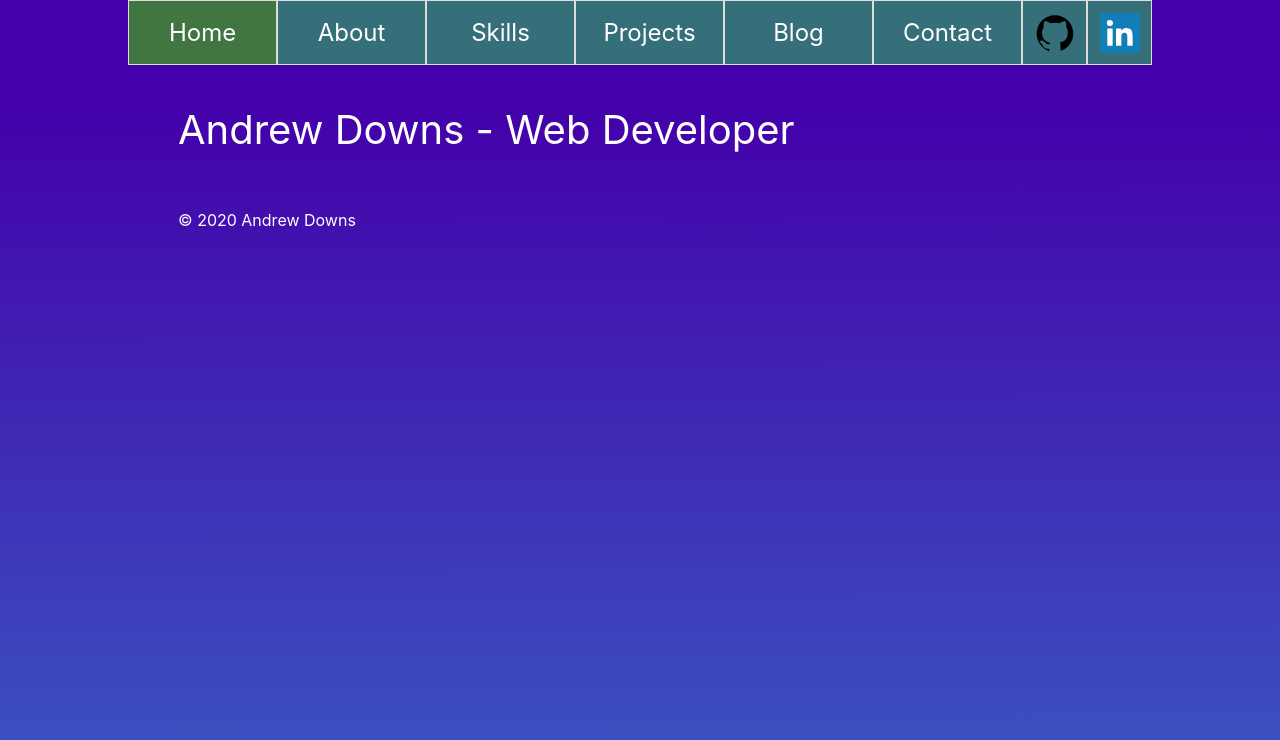
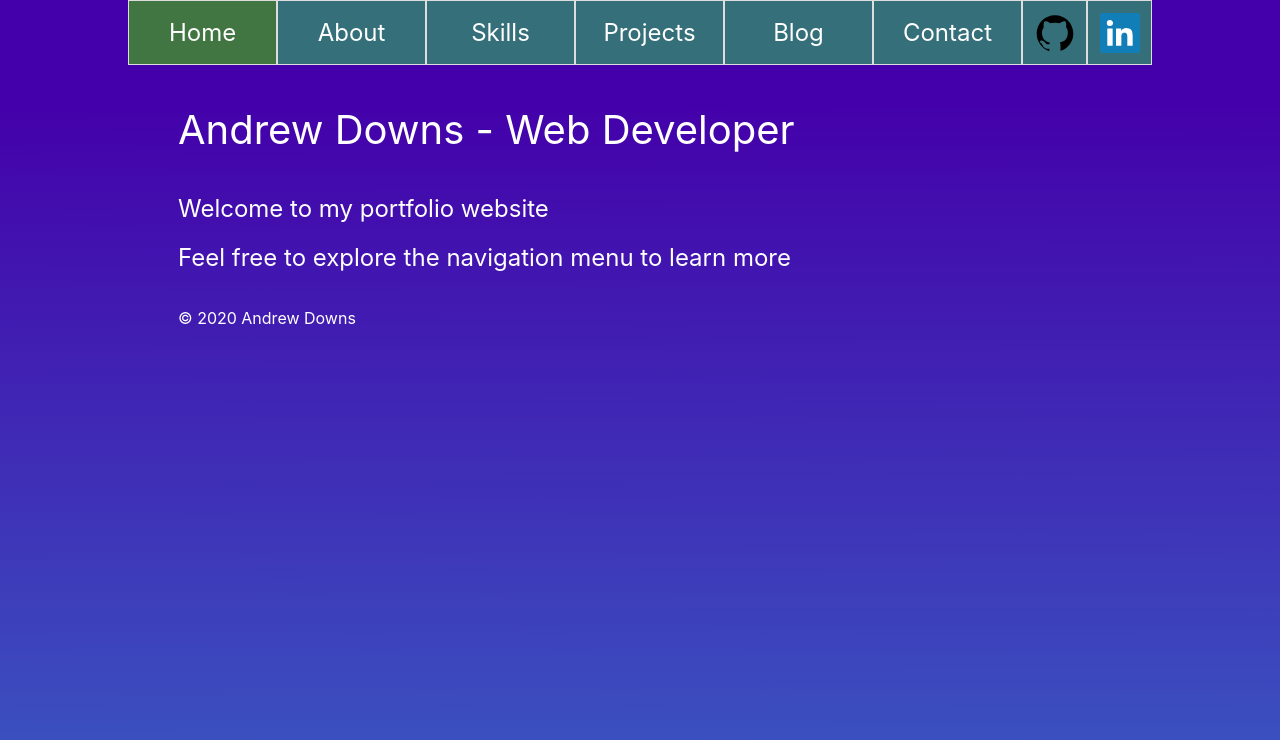
Before and after one commit to andrewdownsau/Business_Web-Dev-Portfolio, a React (Create React App) app: page /home in a window 1280 px wide. Shown: the top 740 px of the page. Built offline with nearby package versions, Linux system fonts and the light colour scheme.

Commit message:
Refactor: Added page text component and styles to home and about page with content

```diff
--- /dev/null
+++ b/src/new_components/body_components/page_text/page_text.css
@@ -0,0 +1,14 @@
+.page_text {
+  margin: 0px;
+  padding: 0px 50px 20px 50px;
+  font-size: 24px;
+  color: white;
+  text-align: left;
+}
+
+/* Small mobile device screen style */
+@media only screen and (max-width: 500px) {
+  .page_text {
+    font-size: 4.8vw;
+  }
+}
--- a/src/new_components/pages/contact_page.js
+++ b/src/new_components/body_components/page_text/page_text.js
@@ -1,16 +1,21 @@
 import React from 'react';
-import PageTitle from '../body_components/page_title/page_title.js';
+import './page_text.css';
 
-export default class ContactPage extends React.Component {
+export default class PageText extends React.Component {
+  constructor(props) {
+    super(props);
+    this.state = {className: "page_text"};
+  }
+
   static getDerivedStateFromProps(props) {
-    return {page: props.page };
+    return {content: props.content };
   }
 
   render() {
     return (
-      <section id={this.state.page + "_page_content"}>
-        <PageTitle content="If you'd like to get in touch..." />
-      </section>
+      <p className={this.state.className}>
+        {this.state.content}
+      </p>
     );
   }
 }
--- a/src/new_components/pages/about_page.js
+++ b/src/new_components/pages/about_page.js
@@ -1,5 +1,6 @@
 import React from 'react';
 import PageTitle from '../body_components/page_title/page_title.js';
+import PageText from '../body_components/page_text/page_text.js';
 
 export default class AboutPage extends React.Component {
   static getDerivedStateFromProps(props) {
@@ -10,6 +11,10 @@ export default class AboutPage extends React.Component {
     return (
       <section id={this.state.page + "_page_content"}>
         <PageTitle content="A little bit about me" />
+        <PageText content="Words are my symbols, my ideas and thoughts. They are my strongest connection to meaning." />
+        <PageText content="Understanding has come hard, but nothing worth doing was ever easy." />
+        <PageText content="I'm a full stack web developer in training @ Coder Academy I want to understand the wants and needs of both clients and their customers to produce digital products that enrich our connections and expand our understanding." />
+        <PageText content="This web portfolio is here to showcase my skills and interests to anyone who may be need of my abilities presently or in the near future. If you want to view a formal document, click on this link below." />
       </section>
     );
   }
--- a/src/new_components/pages/home_page.js
+++ b/src/new_components/pages/home_page.js
@@ -1,5 +1,6 @@
 import React from 'react';
 import PageTitle from '../body_components/page_title/page_title.js';
+import PageText from '../body_components/page_text/page_text.js';
 
 export default class HomePage extends React.Component {
   static getDerivedStateFromProps(props) {
@@ -10,6 +11,8 @@ export default class HomePage extends React.Component {
     return (
       <section id={this.state.page + "_page_content"}>
         <PageTitle content="Andrew Downs - Web Developer" />
+        <PageText content="Welcome to my portfolio website" />
+        <PageText content="Feel free to explore the navigation menu to learn more" />
       </section>
     );
   }
```
